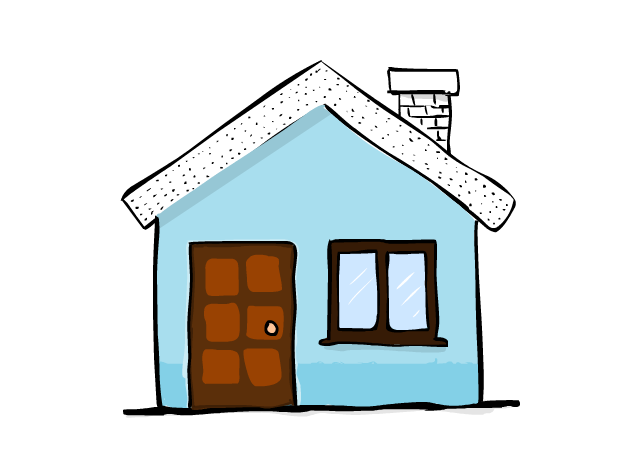
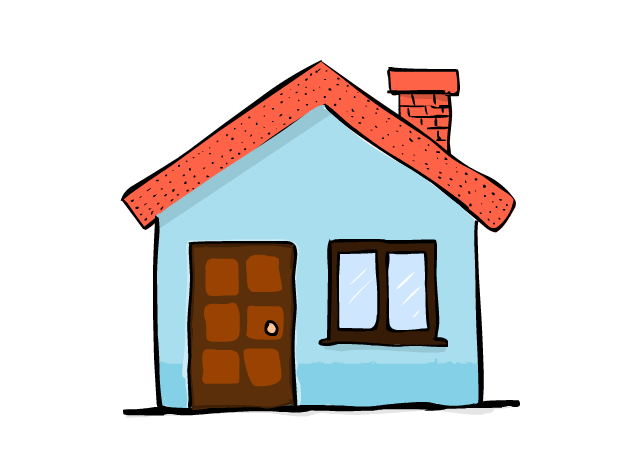
Before and after one commit to lintonye/react-101-for-designers, a React (Create React App) app in the folder react_house/: page / in a window 1280 px wide. Shown: the part 143-600 px from the top of the page, without its empty margins (322-962 px from the left). Built offline with nearby package versions, Linux system fonts and the light colour scheme.

Commit message:
Add result from last video: props

```diff
--- a/react_house/src/App.js
+++ b/react_house/src/App.js
@@ -38,14 +38,14 @@ const DoorImg = Img.extend`
 
 const House = () => (
   <HouseDiv>
-    <Roof />
+    <Roof color="tomato"/>
     <Wall />
     <Window />
     <Door />
   </HouseDiv>
 );
 
-const Roof = () => <RoofImg src={Images.roof} />;
+const Roof = (props) => <RoofImg src={Images.roof} style={{background: props.color}}/>;
 const Wall = () => <WallImg src={Images.wall} />;
 const Window = () => <WindowImg src={Images.window} />;
 const Door = () => <DoorImg src={Images.door_closed} />;
```
